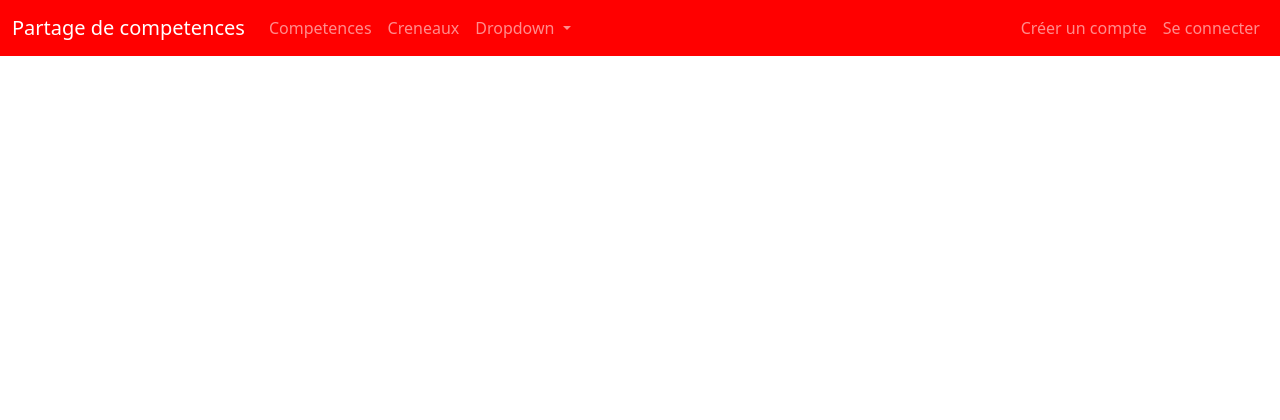
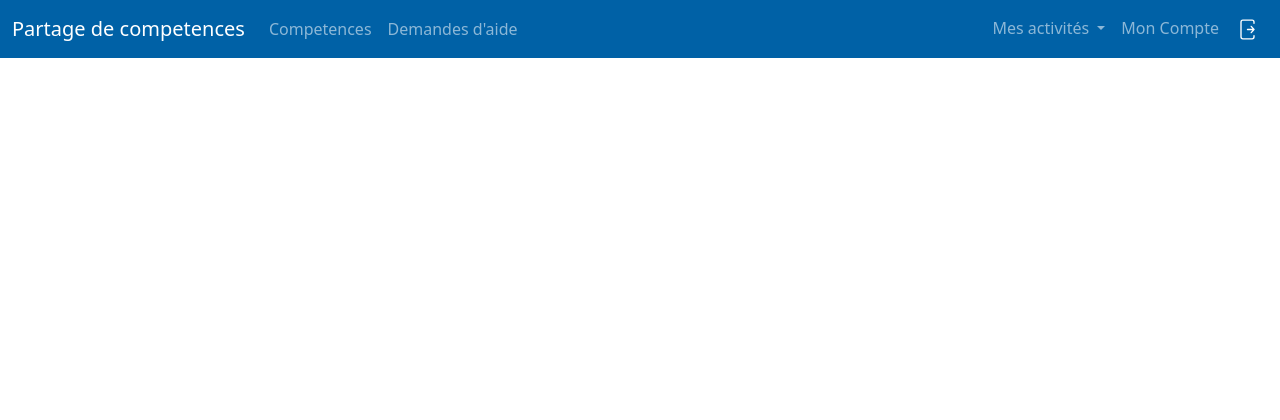
Before and after one commit to rdpt03/FMS-PYDJANGO-EVAL-Partage-Competences, a Django app: template core/templates/base_connected.html in a window 1280 px wide. Shown: the top 420 px of the page. Run offline with Django 5.2, Linux system fonts and the light colour scheme; the template is opened without the code that fills it, so the values that code supplies are empty.

Commit message:
Modify content of the navbar

```diff
--- a/core/templates/base_connected.html
+++ b/core/templates/base_connected.html
@@ -8,32 +8,39 @@
             <!--LEFT-->
             <ul class="navbar-nav me-auto mb-2 mb-lg-0">
                 <li class="nav-item">
-                    <a class="nav-link" aria-current="page" href="{% url 'skills' %}">Competences</a>
+                    <a class="nav-link" aria-current="page" href="{% url 'skills_connected' %}">Competences</a>
                 </li>
                 <li class="nav-item">
-                    <a class="nav-link" aria-current="page" href="{% url 'tasks' %}">Creneaux</a>
-                </li>
-
-                <li class="nav-item dropdown">
-                    <a class="nav-link dropdown-toggle" href="#" role="button" data-bs-toggle="dropdown" aria-expanded="false">
-                        Dropdown
-                    </a>
-                    <ul class="dropdown-menu">
-                        <li><a class="dropdown-item" href="#">Action</a></li>
-                        <li><a class="dropdown-item" href="#">Another action</a></li>
-                        <li><hr class="dropdown-divider"></li>
-                        <li><a class="dropdown-item" href="#">Something else here</a></li>
-                    </ul>
+                    <a class="nav-link" aria-current="page" href="">Demandes d'aide</a>
                 </li>
             </ul>
 
             <!--RIGHT-->
             <ul class="navbar-nav ms-auto mb-2 mb-lg-0">
+                <li class="nav-item dropdown">
+                    <a class="nav-link dropdown-toggle" href="#" role="button" data-bs-toggle="dropdown" aria-expanded="false">
+                        Mes activités
+                    </a>
+                    <ul class="dropdown-menu">
+                        <li><a class="dropdown-item" href="#">Mes demandes d'aide</a></li>
+                        <li><a class="dropdown-item" href="#">Demandes d'aide acceptés</a></li>
+                        <li><a class="dropdown-item" href="#">Mes competences</a></li>
+                    </ul>
+                </li>
+
+
                 <li class="nav-item">
-                    <a class="nav-link" aria-current="page" href="{% url 'register' %}">Créer un compte</a>
+                    <a class="nav-link" aria-current="page" href="">Mon Compte</a>
                 </li>
+
+
                 <li class="nav-item">
-                    <a class="nav-link" aria-current="page" href="{% url 'login' %}">Se connecter</a>
+                    <a class="nav-link" aria-current="page" href="{% url 'logout' %}">
+                        <svg width="25" height="25" viewBox="0 0 41 46" fill="none" xmlns="http://www.w3.org/2000/svg">
+                            <path d="M20.5 23H32.4583M32.4583 23L27.3333 28.75M32.4583 23L27.3333 17.25" stroke="white" stroke-width="2.5" stroke-linecap="round" stroke-linejoin="round"/>
+                            <path d="M32.4582 11.5V9.58333C32.4582 7.46624 30.9285 5.75 29.0415 5.75H11.9582C10.0712 5.75 8.5415 7.46624 8.5415 9.58333V36.4167C8.5415 38.5338 10.0712 40.25 11.9582 40.25H29.0415C30.9285 40.25 32.4582 38.5338 32.4582 36.4167V34.5" stroke="white" stroke-width="2.5" stroke-linecap="round" stroke-linejoin="round"/>
+                        </svg>
+                    </a>
                 </li>
             </ul>
         </div>
@@ -43,7 +50,7 @@
 
 <style>
     .bg-dark-blue {
-        background-color: #ff0000; /* Azul escuro customizado */
+        background-color: #0061A6; /* Azul escuro customizado */
     }
 </style>
 
```
